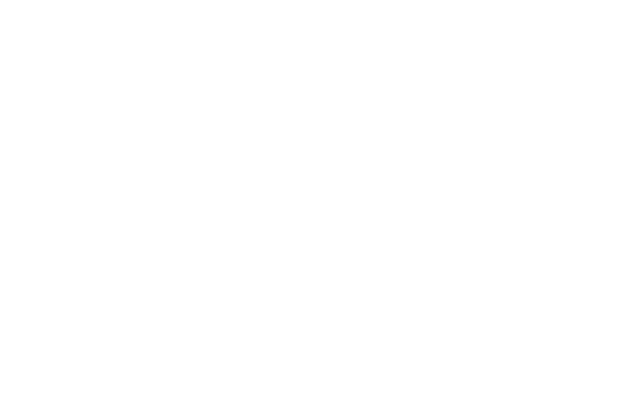
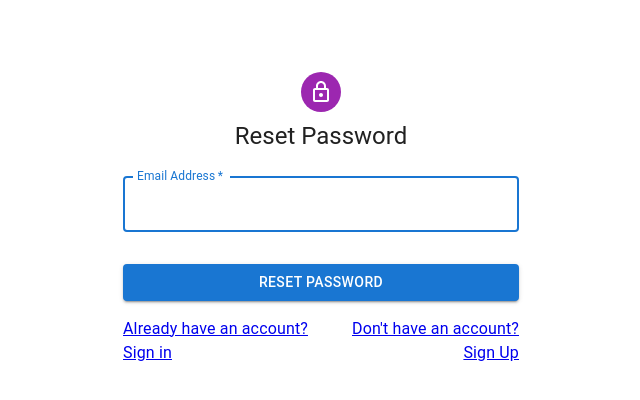
Before and after one commit to Shizhuo-Zhu/CS-35L-Fall-2022, a React (Create React App) app: page /reset in a window 1280 px wide. Before the commit this address had no page. Shown: the top 400 px of the page, without its empty margins (319-959 px from the left). Built offline with nearby package versions, Linux system fonts and the light colour scheme; no server answers.

Commit message:
Added password reset functionality and cleaned up code

```diff
--- a/src/App.js
+++ b/src/App.js
@@ -2,6 +2,7 @@
 import './App.css';
 import SignIn from './pages/SignIn';
 import SignUp from './pages/SignUp';
+import Reset from './pages/Reset';
 import DashBoard from './pages/DashBoard';
 import {
   BrowserRouter as Router,
@@ -15,6 +16,7 @@
       <Routes>
         <Route path="/" element={<SignIn />} />
         <Route path="/sign-up" element={<SignUp />} />
+        <Route path="/reset" element={<Reset />} />
         <Route path="/dashboard" element={<DashBoard/>}/>
       </Routes>
     </Router>
--- /dev/null
+++ b/src/pages/Reset.jsx
@@ -0,0 +1,92 @@
+import React, { useEffect } from 'react';
+import { useAuthState } from "react-firebase-hooks/auth";
+import { auth, logIn, passwordReset } from "../components/Firebase/firebase";
+import { Link, useNavigate } from "react-router-dom";
+import Avatar from '@mui/material/Avatar';
+import Button from '@mui/material/Button';
+import CssBaseline from '@mui/material/CssBaseline';
+import TextField from '@mui/material/TextField';
+import FormControlLabel from '@mui/material/FormControlLabel';
+import Checkbox from '@mui/material/Checkbox';
+import Grid from '@mui/material/Grid';
+import Box from '@mui/material/Box';
+import LockOutlinedIcon from '@mui/icons-material/LockOutlined';
+import Typography from '@mui/material/Typography';
+import Container from '@mui/material/Container';
+import { createTheme, ThemeProvider } from '@mui/material/styles';
+
+const theme = createTheme();
+
+export default function Reset() {
+    const navigate = useNavigate();
+    const [user, loading, error] = useAuthState(auth);
+
+    const handleSubmit = (event) => {
+      event.preventDefault();
+      const data = new FormData(event.currentTarget);
+      passwordReset(data.get('email'));
+    };
+
+    /*useEffect(() => {
+      if (loading) {
+        return;
+      }
+      if (user)
+        navigate("/#");
+    }, [user, loading]);*/
+
+    return (
+      <ThemeProvider theme={theme}>
+        <Container component="main" maxWidth="xs">
+          <CssBaseline />
+          <Box
+            sx={{
+              marginTop: 8,
+              display: 'flex',
+              flexDirection: 'column',
+              alignItems: 'center',
+            }}
+          >
+            <Avatar sx={{ m: 1, bgcolor: 'secondary.main' }}>
+              <LockOutlinedIcon />
+            </Avatar>
+            <Typography component="h1" variant="h5">
+              Reset Password
+            </Typography>
+            <Box component="form" onSubmit={handleSubmit} noValidate sx={{ mt: 1 }}>
+              <TextField
+                margin="normal"
+                required
+                fullWidth
+                id="email"
+                label="Email Address"
+                name="email"
+                autoComplete="email"
+                autoFocus
+              />
+              <Button
+                type="submit"
+                fullWidth
+                variant="contained"
+                sx={{ mt: 3, mb: 2 }}
+              >
+                Reset Password
+              </Button>
+              <Grid container>
+                <Grid item xs>
+                    <Link to="/#" href="#" variant="body2">
+                    {"Already have an account? Sign in"}
+                    </Link>
+                </Grid>
+                <Grid item xs textAlign="right">
+                  <Link to="/sign-up" href="#" variant="body2">
+                    {"Don't have an account? Sign Up"}
+                  </Link>
+                </Grid>
+              </Grid>
+            </Box>
+          </Box>
+        </Container>
+      </ThemeProvider>
+    );
+  }
--- a/src/pages/SignIn.jsx
+++ b/src/pages/SignIn.jsx
@@ -6,8 +6,6 @@
 import Button from '@mui/material/Button';
 import CssBaseline from '@mui/material/CssBaseline';
 import TextField from '@mui/material/TextField';
-import FormControlLabel from '@mui/material/FormControlLabel';
-import Checkbox from '@mui/material/Checkbox';
 import Grid from '@mui/material/Grid';
 import Box from '@mui/material/Box';
 import LockOutlinedIcon from '@mui/icons-material/LockOutlined';
@@ -19,7 +17,7 @@
 
 export default function SignIn() {
   const navigate = useNavigate();
-  const [user, loading, error] = useAuthState(auth);
+  const [user] = useAuthState(auth);
 
   const handleSubmit = (event) => {
     event.preventDefault();
@@ -28,12 +26,9 @@
   };
 
   useEffect(() => {
-    if (loading) {
-      return;
-    }
     if (user)
       navigate("/dashboard");
-  }, [user, loading]);
+  }, [user]);
 
   return (
     <ThemeProvider theme={theme}>
@@ -84,8 +79,8 @@
             </Button>
             <Grid container>
               <Grid item xs>
-                <Link href="#" variant="body2">
-                  Forgot password?
+                <Link to="/reset" href="#" variant="body2">
+                  {"Forgot password?"}
                 </Link>
               </Grid>
               <Grid item>
--- a/src/pages/SignUp.jsx
+++ b/src/pages/SignUp.jsx
@@ -19,7 +19,7 @@
 
 export default function SignUp() {
   const navigate = useNavigate();
-  const [user, loading, error] = useAuthState(auth);
+  const [user] = useAuthState(auth);
 
   const handleSubmit = (event) => {
     event.preventDefault();
@@ -32,12 +32,9 @@
   };
 
   useEffect(() => {
-    if (loading) {
-      return;
-    }
     if (user)
       navigate("/dashboard");
-  }, [user, loading]);
+  }, [user]);
 
   return (
     <ThemeProvider theme={theme}>
```
